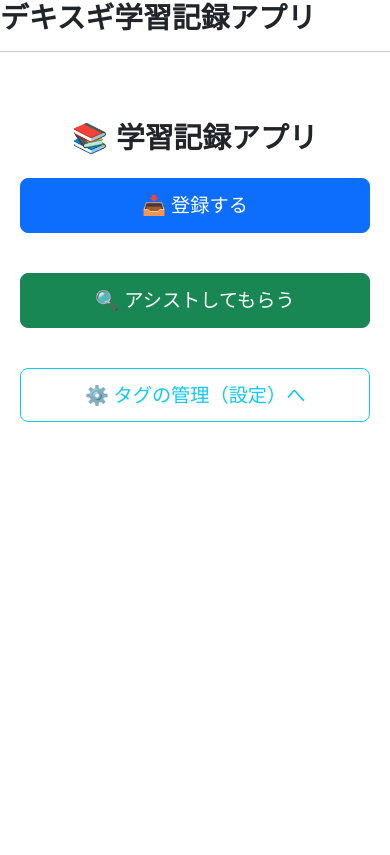
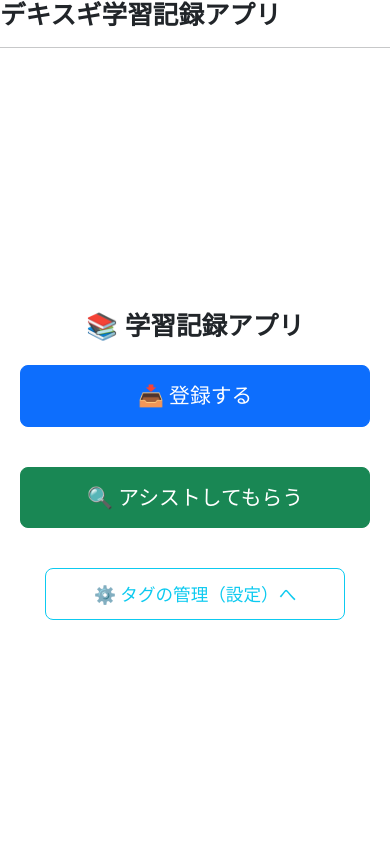
Before and after one commit to beetle-oshiro/study, a Flask app: page / in a window 390 px wide. Before the commit the page ends 422 px from the top, so only its background shows below. Run offline with Flask 3, Linux system fonts and the light colour scheme.

Commit message:
UI調整：トップページのボタン拡大など

```diff
--- a/static/style.css
+++ b/static/style.css
@@ -110,3 +110,51 @@ h1 {
 .assist-form label {
     white-space: nowrap;
 }
+
+
+/* ===================== ホーム画面のデザイン強化 ===================== */
+
+/* container に .home がついているときだけ中央寄せ（スマホ意識） */
+.container.home {
+    min-height: 90vh;
+    /* 画面の9割使って上下中央へ */
+    display: flex;
+    flex-direction: column;
+    justify-content: center;
+}
+
+/* ボタンの見た目調整 */
+.home-buttons a {
+    display: block;
+    font-size: 1.6rem;
+    padding: 18px;
+    margin-bottom: 20px;
+    width: 100%;
+    max-width: 400px;
+    margin-left: auto;
+    margin-right: auto;
+}
+
+/* タグ管理ボタンだけちょっと控えめに */
+.home-buttons a:last-child {
+    font-size: 1.3rem;
+    padding: 14px;
+    max-width: 300px;
+}
+
+/* スマホ向け調整 */
+@media (max-width: 576px) {
+    .home-buttons a {
+        font-size: 1.3rem;
+        padding: 14px;
+    }
+
+    .home-buttons a:last-child {
+        font-size: 1.1rem;
+        padding: 12px;
+    }
+
+    h1 {
+        font-size: 1.6rem;
+    }
+}
--- a/templates/home.html
+++ b/templates/home.html
@@ -3,7 +3,7 @@
 {% block title %}トップメニュー{% endblock %}
 
 {% block content %}
-<div class="container mt-5 text-center">
+<div class="container home mt-5 text-center">
     <h1 class="mb-4">📚 学習記録アプリ</h1>
 
     <div class="home-buttons">
```
